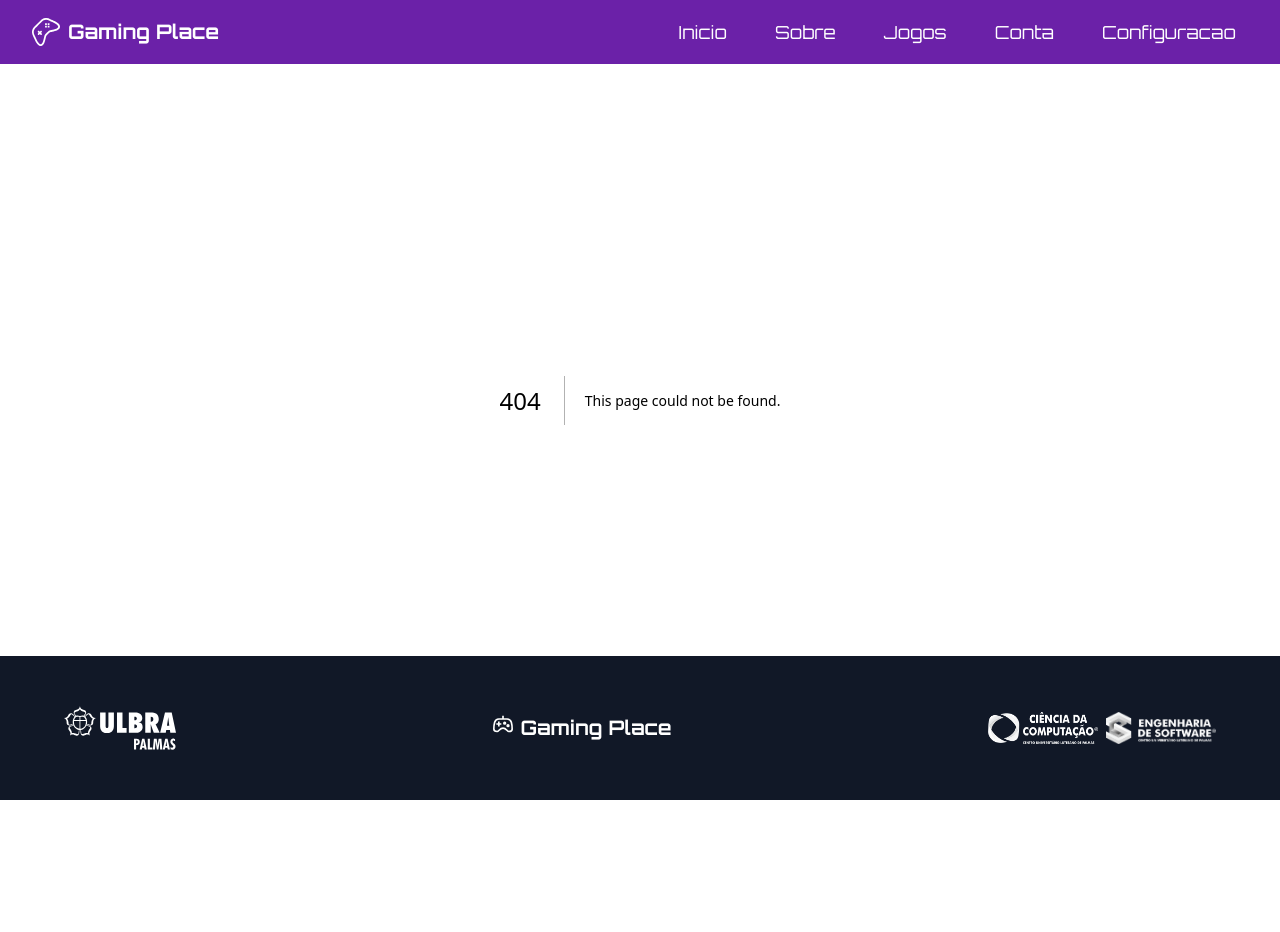
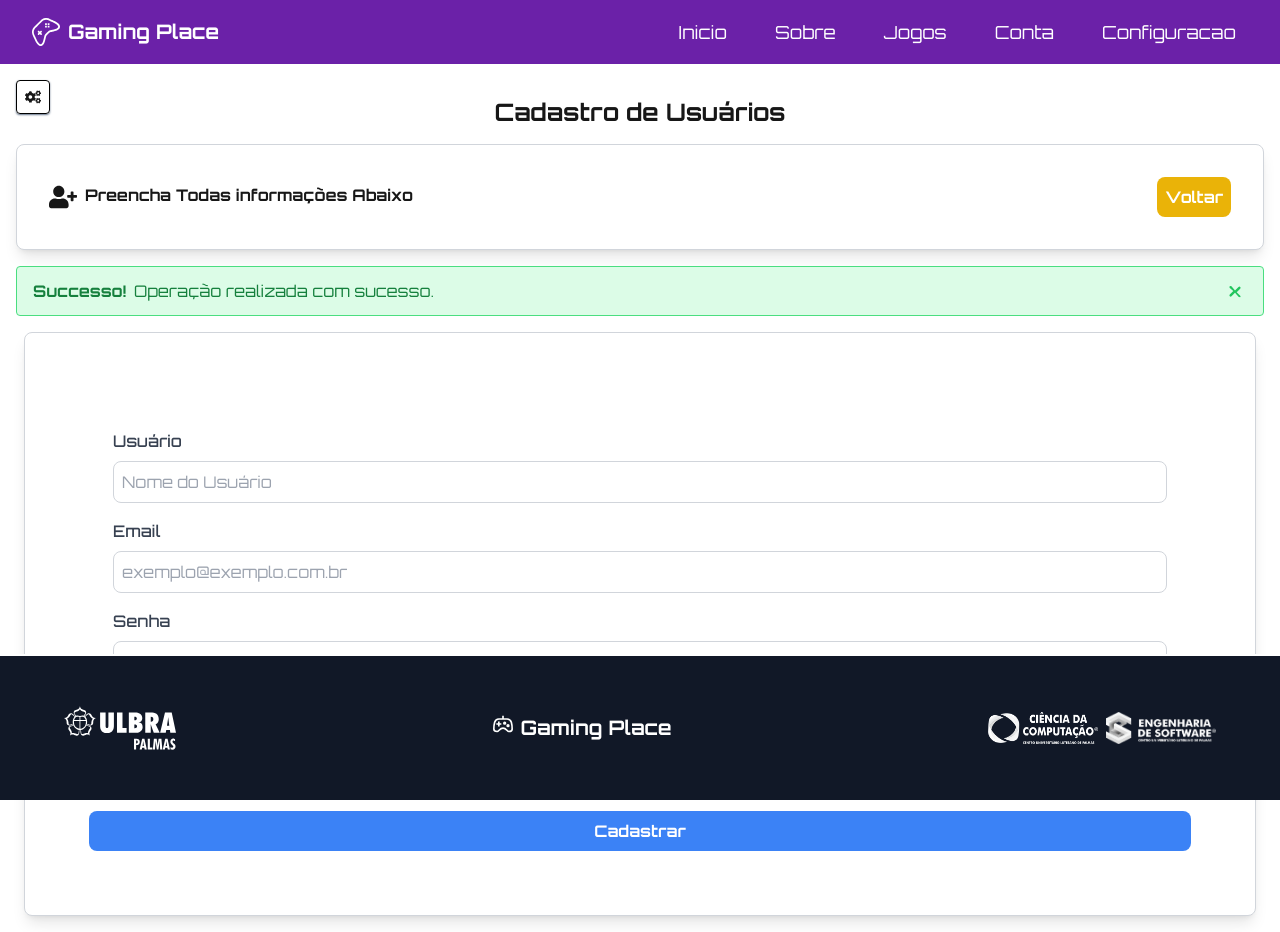
Before and after one commit to romarioulbra/gaming-place, a Next.js app: page /configuracao/usuarios/cadastrar in a window 1280 px wide. Before the commit this address had no page. Before the commit the page ends 800 px from the top, so only its background shows below. Built offline with nearby package versions, Linux system fonts and the light colour scheme.

Commit message:
Configuração - Modo Usuários

```diff
--- a/src/app/configuracao/usuarios/alterar/page.tsx
+++ b/src/app/configuracao/usuarios/alterar/page.tsx
@@ -1,6 +1,8 @@
 import InputForm from "@/app/components/InputsForm";
+import { useState } from "react";
+export default function AlterarUsuarios({dados}) {
 
-export default function AlterarUsuarios({dados}) {
+  const [formData, setFormData] = useState('');
 
   return (
     <>
@@ -10,22 +12,36 @@ export default function AlterarUsuarios({dados}) {
               tipoInput="text"
               label="ID"
               placeholder="Nome do Usuário"
-              valorInput={dados?.id}
-              metodoSubmit={(e) => setFormData({ ...dados, id: e.target.value })}
+              valorInput={dados?.usuario_id}
+              metodoSubmit={(e) => setFormData({ ...dados, usuario_id: e.target.value })}
             />
               <InputForm
                 tipoInput="text"
                 label="Nome"
                 placeholder="Nome do Usuário"
-                valorInput={dados?.name}
-                metodoSubmit={(e) => setFormData({ ...dados, name: e.target.value })}
+                valorInput={dados?.usuario_nome}
+                metodoSubmit={(e) => setFormData({ ...dados, usuario_nome: e.target.value })}
               />
             <InputForm
               tipoInput="text"
               label="Email"
               placeholder="Nome do Usuário"
-              valorInput={dados?.email}
-              metodoSubmit={(e) => setFormData({ ...dados, email: e.target.value })}
+              valorInput={dados?.usuario_email}
+              metodoSubmit={(e) => setFormData({ ...dados, usuario_email: e.target.value })}
+            />
+            <InputForm
+              tipoInput="text"
+              label="Senha"
+              placeholder="Nome do Usuário"
+              valorInput={dados?.usuario_senha}
+              metodoSubmit={(e) => setFormData({ ...dados, usuario_senha: e.target.value })}
+            />
+            <InputForm
+              tipoInput="text"
+              label="Nível"
+              placeholder="Nome do Usuário"
+              valorInput={dados?.usuario_nivel}
+              metodoSubmit={(e) => setFormData({ ...dados, usuario_nivel: e.target.value })}
             />
           </div>
         </div>
--- /dev/null
+++ b/src/app/configuracao/usuarios/cadastrar/page.tsx
@@ -0,0 +1,98 @@
+'use client';
+
+import { useState } from "react";
+import Botao from "@/app/components/Botao";
+import InputForm from "@/app/components/InputsForm";
+import { FaUserPlus} from "react-icons/fa";
+import Alert from "@/app/components/Alert";
+import CabecalhoCadastro from "@/app/components/CabecalhoCadastro";
+
+export default function CadastroUsuario() {
+  const [formData, setFormData] = useState(
+    { usuario_nome: ``,
+      usuario_email: ``,
+      usuario_senha: ``,
+      usuario_nivel: ``
+     }
+  );
+
+  const handleSubmit = async (e) => {
+    e.preventDefault();
+
+    const res = await fetch('/api/usuarios', {
+      method: 'POST',
+      headers: {
+        'Content-Type': 'application/json',
+      },
+      body: JSON.stringify(formData),
+    });
+
+    if (res.ok) {
+      alert('Usuário cadastrado com sucesso!');
+      setFormData(
+        { usuario_nome: '',
+          usuario_email: '',
+          usuario_senha: '',
+          usuario_nivel: '' }
+        );
+    } else {
+      alert('Erro ao cadastrar Usuário.');
+    }
+  };
+
+  return (
+    <>
+      <h1 className="text-center mt-24 mb-3 text-2xl font-bold">Cadastro de Usuários</h1>
+      <CabecalhoCadastro
+        Icone = {FaUserPlus}
+      />
+      <Alert/>
+
+      <div className="flex-auto ml-4 mr-4 mt-4 mb-4">
+        <div className="p-8 border border-gray-300 shadow-lg bg-white rounded-lg mr-2 ml-2">
+          <form onSubmit={handleSubmit} className="bg-white p-8 rounded-lg mt-2 ">
+            <div className="p-6">
+              <InputForm
+                  tipoInput="text"
+                  label="Usuário"
+                  placeholder="Nome do Usuário"
+                  valorInput={formData.usuario_nome}
+                  metodoSubmit={(e) => setFormData({ ...formData, usuario_nome: e.target.value })}
+              />
+              <InputForm
+                  tipoInput="email"
+                  label="Email"
+                  placeholder="exemplo@exemplo.com.br"
+                  valorInput={formData.usuario_email}
+                  metodoSubmit={(e) => setFormData({ ...formData, usuario_email: e.target.value })}
+              />
+
+              <InputForm
+                  tipoInput="password"
+                  label="Senha"
+                  placeholder="Exemplo_123"
+                  valorInput={formData.usuario_senha}
+                  metodoSubmit={(e) => setFormData({ ...formData, usuario_senha: e.target.value })}
+              />
+              <InputForm
+                  tipoInput="select"
+                  label="Nível"
+                  options={['Administrador', 'Comum']}
+                  valorInput={formData.usuario_nivel}
+                  metodoSubmit={(e) => setFormData({ ...formData, usuario_nivel: e.target.value })}
+
+              />
+            </div>
+            <div className="flex justify-center">
+              <Botao
+                texto='Cadastrar'
+                tipo='submit'
+                cor = 'azul'
+              />
+            </div>
+          </form>
+        </div>
+      </div>
+    </>
+  );
+}
--- a/src/app/configuracao/usuarios/page.tsx
+++ b/src/app/configuracao/usuarios/page.tsx
@@ -2,8 +2,6 @@
 import axios from "axios";
 import { useEffect, useState } from "react";
 
-import Navbar from "@/app/components/MenuNavbar";
-import Footer from "@/app/components/Rodape";
 import Tabela from "@/app/components/Tabela";
 import { FaUser} from "react-icons/fa";
 import CabecalhoViwer from "../../components/CabecalhoViwer";
@@ -31,16 +29,15 @@ export default function Usuarios() {
 
   return (
     <>
-      <Navbar/>
       <Fly/>
       <CabecalhoViwer
         nomeModel={nomeModulo}
         Icone={FaUser}
+        urlCadastro= "/configuracao/usuarios/cadastrar"
       />
       <div className="">
         <Tabela data={usuarios}/>
       </div>
-      <Footer/>
     </>
   );
 }
```
